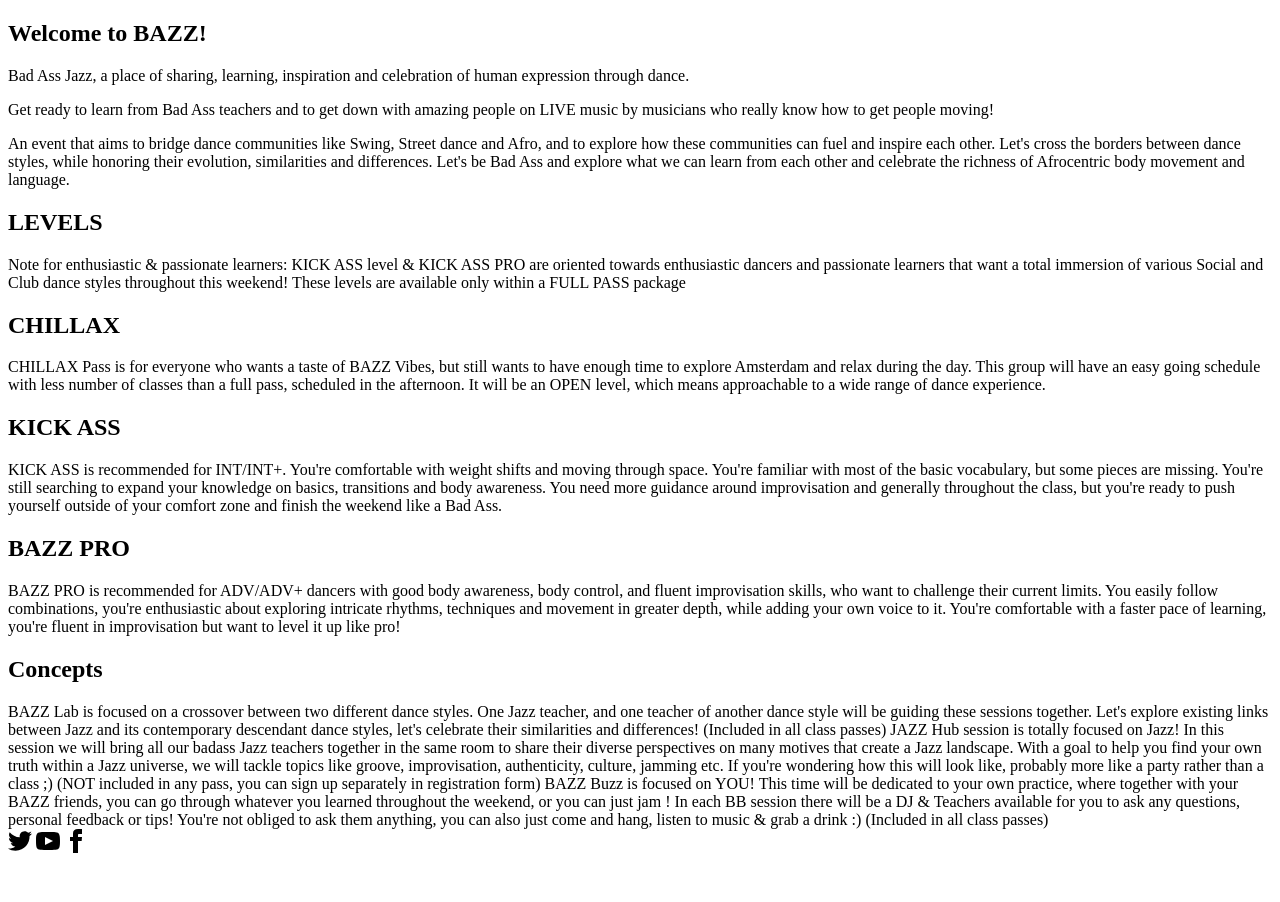
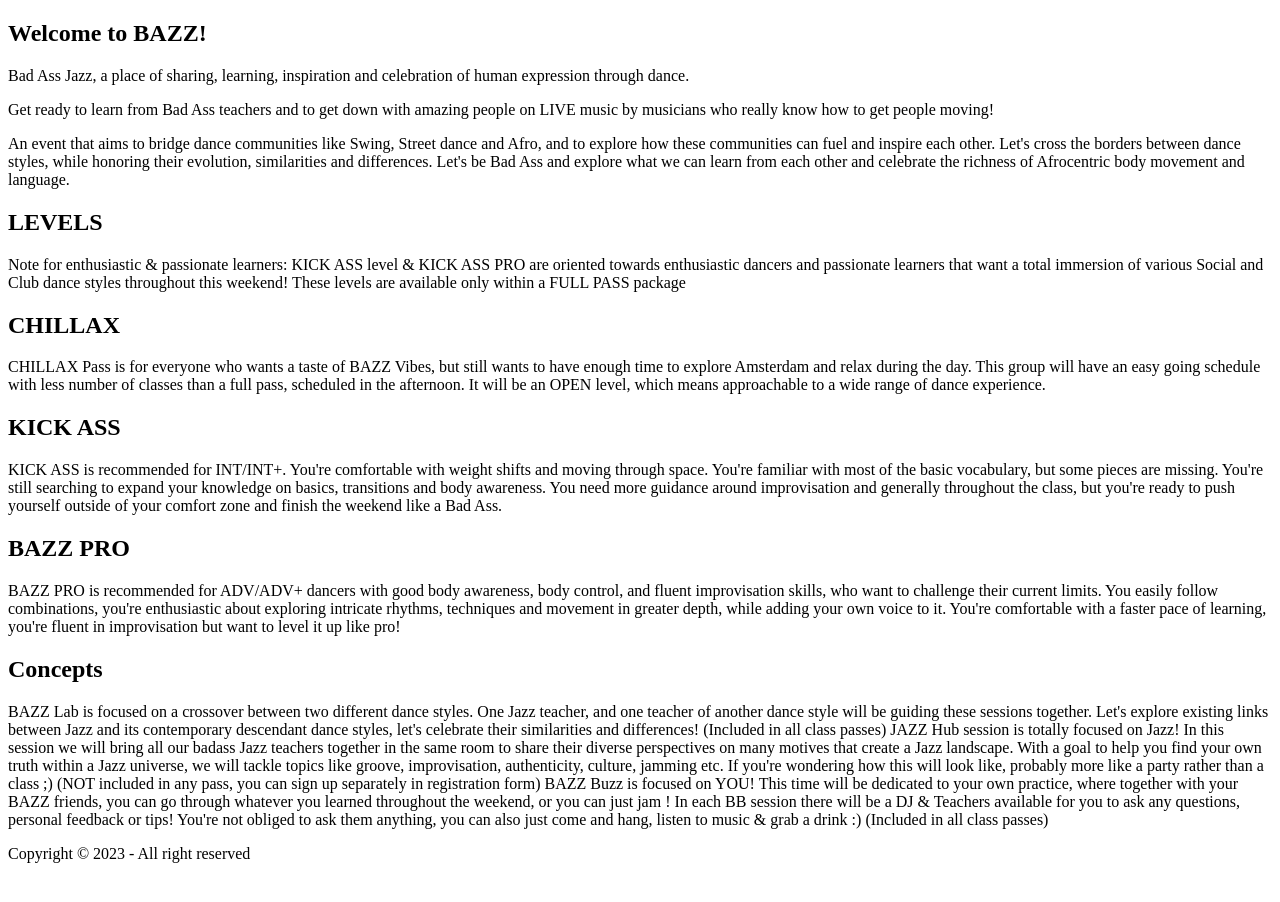
Before and after one commit to dsmits/bazz2023-svelte, a SvelteKit app: page / in a window 1280 px wide. Shown: the top 902 px of the page. Before the commit the page ends 865 px from the top, so only its background shows below. Built offline with nearby package versions, Linux system fonts and the light colour scheme.

Commit message:
Instagram link

```diff
--- a/src/routes/+page.svelte
+++ b/src/routes/+page.svelte
@@ -12,7 +12,6 @@
     <div class="hero-overlay bg-transparent/0"></div>
 </div>
 <div class="divider"></div>
-
 <div class="md:container md:mx-auto px-4 ">
     {#each sections as section}
         <div class="flex flex-col place-items-center">
--- a/src/routes/Footer.svelte
+++ b/src/routes/Footer.svelte
@@ -1,8 +1,11 @@
 <footer class="footer items-center p-4 bg-neutral text-neutral-content">
-       <div class="grid-flow-col gap-4 md:place-self-center md:justify-self-end">
-        <a><svg xmlns="http://www.w3.org/2000/svg" width="24" height="24" viewBox="0 0 24 24" class="fill-current"><path d="M24 4.557c-.883.392-1.832.656-2.828.775 1.017-.609 1.798-1.574 2.165-2.724-.951.564-2.005.974-3.127 1.195-.897-.957-2.178-1.555-3.594-1.555-3.179 0-5.515 2.966-4.797 6.045-4.091-.205-7.719-2.165-10.148-5.144-1.29 2.213-.669 5.108 1.523 6.574-.806-.026-1.566-.247-2.229-.616-.054 2.281 1.581 4.415 3.949 4.89-.693.188-1.452.232-2.224.084.626 1.956 2.444 3.379 4.6 3.419-2.07 1.623-4.678 2.348-7.29 2.04 2.179 1.397 4.768 2.212 7.548 2.212 9.142 0 14.307-7.721 13.995-14.646.962-.695 1.797-1.562 2.457-2.549z"></path></svg>
-        </a>
-        <a><svg xmlns="http://www.w3.org/2000/svg" width="24" height="24" viewBox="0 0 24 24" class="fill-current"><path d="M19.615 3.184c-3.604-.246-11.631-.245-15.23 0-3.897.266-4.356 2.62-4.385 8.816.029 6.185.484 8.549 4.385 8.816 3.6.245 11.626.246 15.23 0 3.897-.266 4.356-2.62 4.385-8.816-.029-6.185-.484-8.549-4.385-8.816zm-10.615 12.816v-8l8 3.993-8 4.007z"></path></svg></a>
-        <a><svg xmlns="http://www.w3.org/2000/svg" width="24" height="24" viewBox="0 0 24 24" class="fill-current"><path d="M9 8h-3v4h3v12h5v-12h3.642l.358-4h-4v-1.667c0-.955.192-1.333 1.115-1.333h2.885v-5h-3.808c-3.596 0-5.192 1.583-5.192 4.615v3.385z"></path></svg></a>
+    <div class="items-center grid-flow-col">
+
+        <p>Copyright © 2023 - All right reserved</p>
+    </div>
+    <div class="grid-flow-col gap-4 md:place-self-center md:justify-self-end">
+
+        <a href="https://www.instagram.com/bad_ass_jazz_festival/">
+            <img class="stroke-2" src="instagram.svg" width="30" height="30"/></a>
     </div>
 </footer>
```
Also changed, not shown: static/instagram.svg (added).
